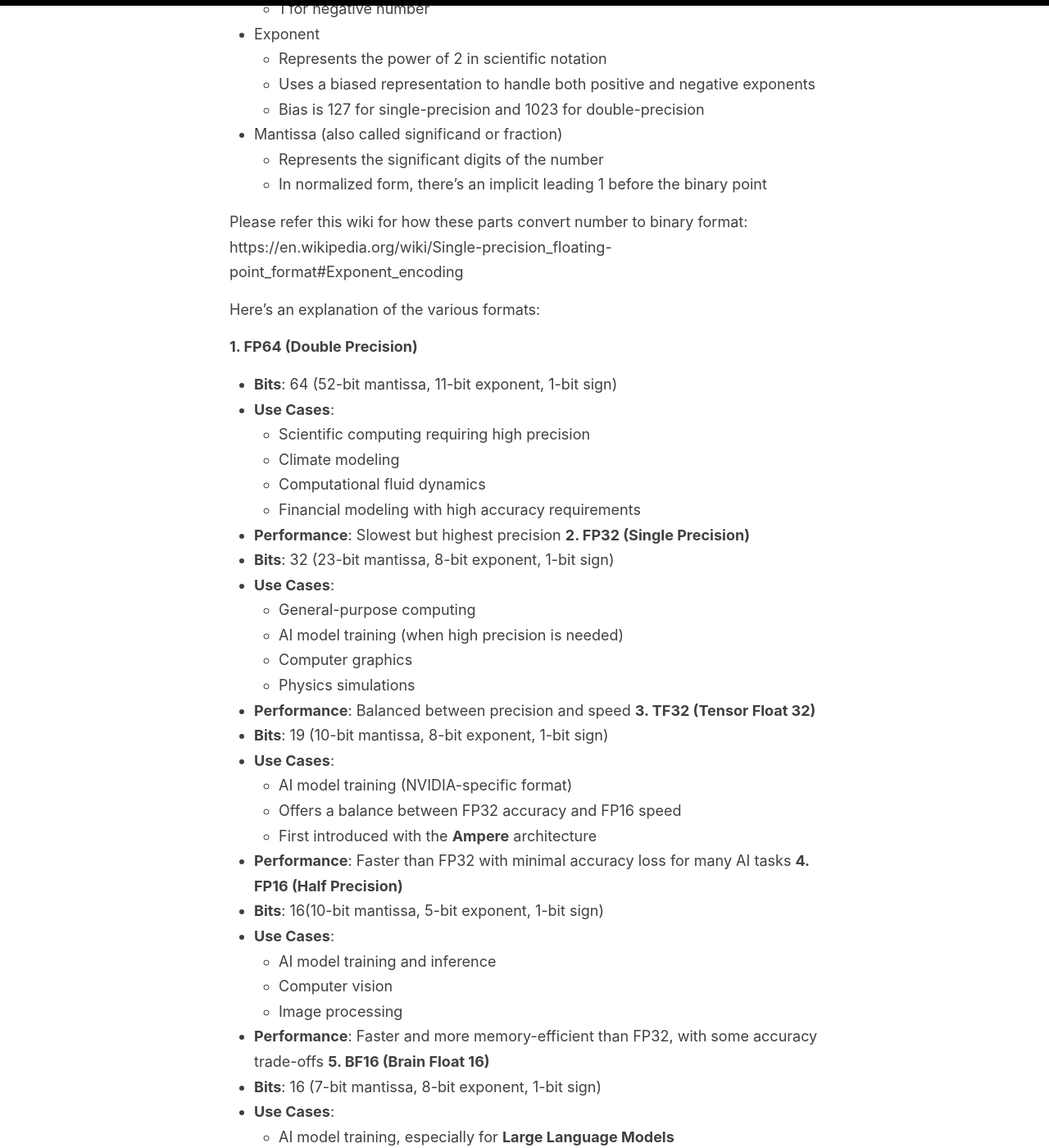
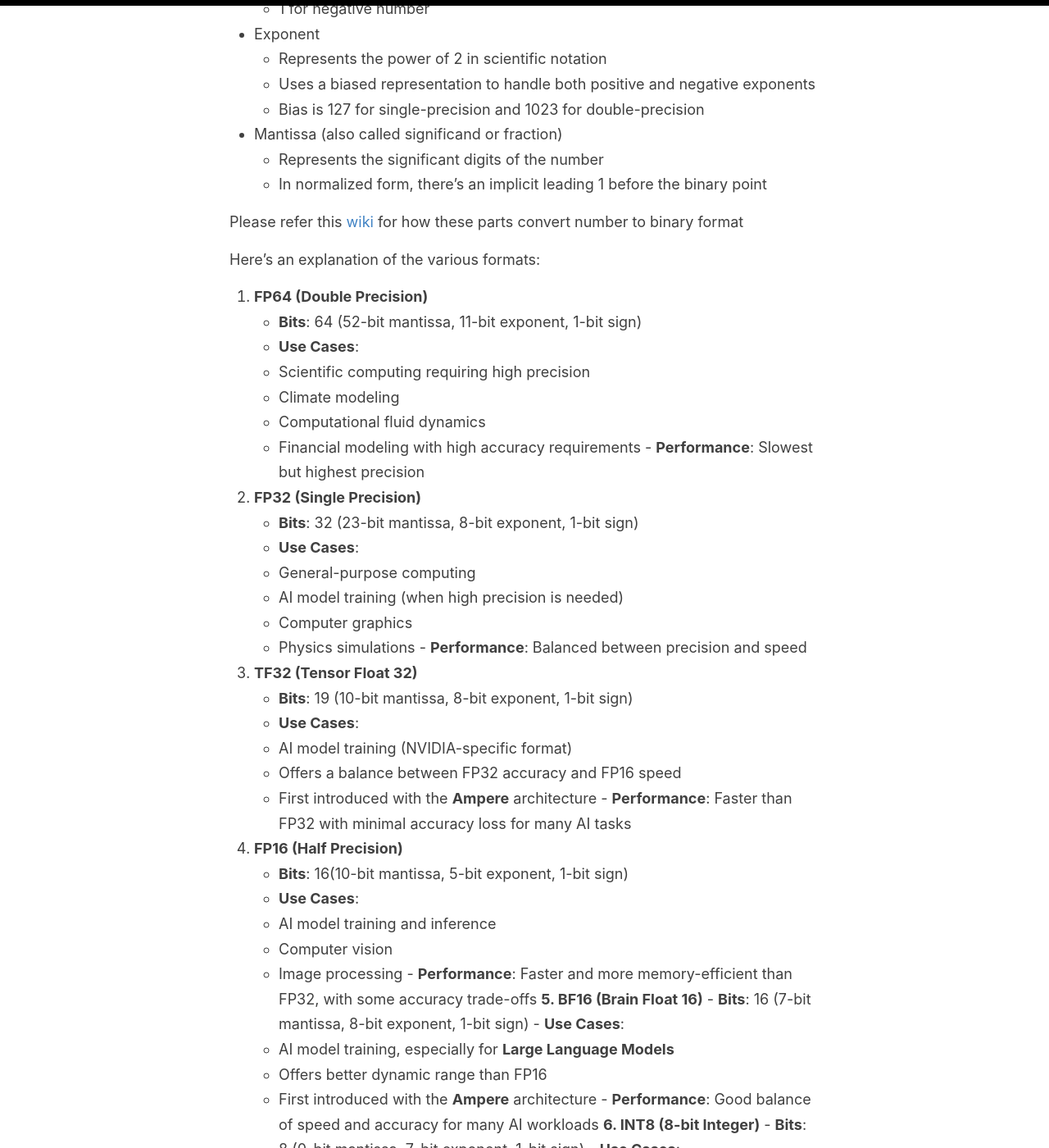
Before and after one commit to huiqiao/huiqiao.github.io, a Jekyll site: the page built from nvidia-gpu-everything-for-beginner.md, in a window 1280 px wide and 1400 px high, scrolled down 1191 px. Shown: the whole window at 82% size. Built offline with Jekyll 4.4.1, drawn with Linux system fonts in a browser that asks for light colours; our own code applies the rules of GitHub Pages for plain Markdown files; some of the changed text lies outside the part shown.

Commit message:
Update nvidia-gpu-everything-for-beginner.md

```diff
--- a/nvidia-gpu-everything-for-beginner.md
+++ b/nvidia-gpu-everything-for-beginner.md
@@ -35,11 +35,11 @@ Different precision formats offer a trade-off between computational accuracy and
     - Represents the significant digits of the number
     - In normalized form, there's an implicit leading 1 before the binary point
 
-Please refer this wiki for how these parts convert number to binary format: https://en.wikipedia.org/wiki/Single-precision_floating-point_format#Exponent_encoding
+Please refer this [wiki](https://en.wikipedia.org/wiki/Single-precision_floating-point_format#Exponent_encoding) for how these parts convert number to binary format
 
 Here's an explanation of the various formats:
 
-**1. FP64 (Double Precision)**
+1. **FP64 (Double Precision)**
 - **Bits**: 64 (52-bit mantissa, 11-bit exponent, 1-bit sign)
 - **Use Cases**:
     - Scientific computing requiring high precision
@@ -47,7 +47,7 @@ Here's an explanation of the various formats:
     - Computational fluid dynamics
     - Financial modeling with high accuracy requirements
 - **Performance**: Slowest but highest precision
-**2. FP32 (Single Precision)**
+2. **FP32 (Single Precision)**
 - **Bits**: 32 (23-bit mantissa, 8-bit exponent, 1-bit sign)
 - **Use Cases**:
     - General-purpose computing
@@ -55,14 +55,14 @@ Here's an explanation of the various formats:
     - Computer graphics
     - Physics simulations
 - **Performance**: Balanced between precision and speed
-**3. TF32 (Tensor Float 32)**
+3. **TF32 (Tensor Float 32)**
 - **Bits**: 19 (10-bit mantissa, 8-bit exponent, 1-bit sign)
 - **Use Cases**:
     - AI model training (NVIDIA-specific format)
     - Offers a balance between FP32 accuracy and FP16 speed
     - First introduced with the **Ampere** architecture
 - **Performance**: Faster than FP32 with minimal accuracy loss for many AI tasks
-**4. FP16 (Half Precision)**
+4. **FP16 (Half Precision)**
 - **Bits**: 16(10-bit mantissa, 5-bit exponent, 1-bit sign)
 - **Use Cases**:
     - AI model training and inference
```
